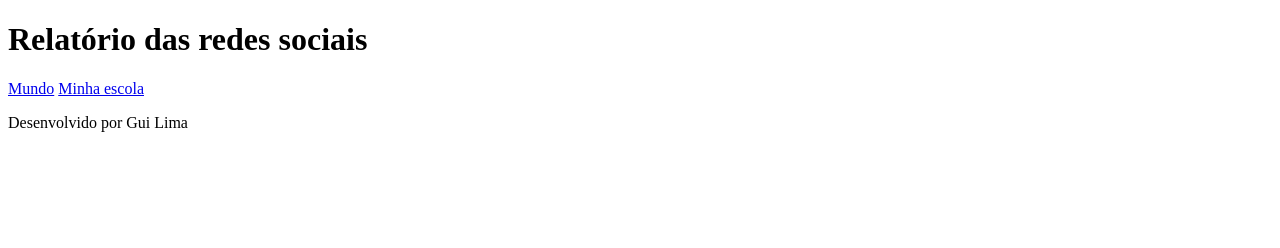
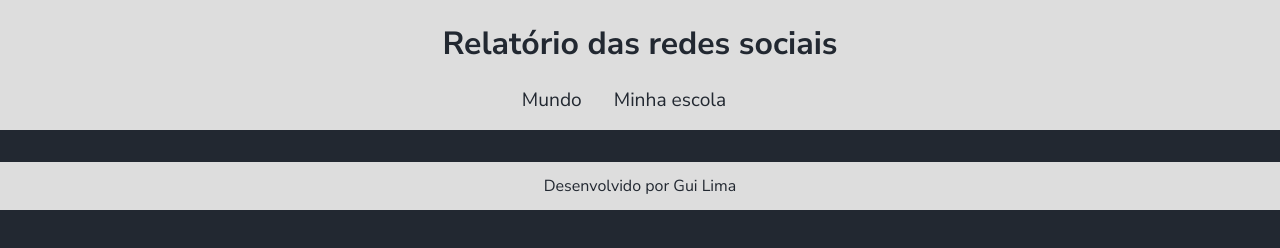
Before and after one commit to eduardaferreir/ci-ncia-de-dados-3tri, a plain HTML site: page index.html in a window 1280 px wide. Drawn offline with Linux system fonts and the light colour scheme; no server answers.

Commit message:
Add files via upload

```diff
--- /dev/null
+++ b/graficos/informacoesGlobais.js
@@ -0,0 +1,9 @@
+const url = 'https://raw.githubusercontent.com/guilhermerails/api/main/dados-globais.json'
+
+async function vizualizarInformacoesGlobais(){
+    const res = await fetch(url)
+    const dados = await res.json()
+    console.log(dados);
+}
+
+vizualizarInformacoesGlobais()
--- a/index.html
+++ b/index.html
@@ -4,6 +4,7 @@
     <meta charset="UTF-8">
     <meta name="viewport" content="width=device-width, initial-scale=1.0">
     <title>Redes Sociais</title>
+    <link rel="stylesheet" href="style.css">
 </head>
 <body>
     <header>
@@ -21,5 +22,6 @@
     <footer>
         <p>Desenvolvido por Gui Lima</p>
     </footer>
+    <script type="module" src="graficos/informacoesGlobais.js"></script>
 </body>
 </html>
--- a/style.css
+++ b/style.css
@@ -6,3 +6,53 @@
     --secondary-color: #F05454;
     --font: "Nunito Sans", sans-serif;
 }
+
+body {
+    background-color: var(--bg-color);
+    color: var(--primary-color);
+    font-family: var(--font);
+    height: 100vh;
+    margin: 0;
+}
+
+header {
+    background-color: var(--primary-color);
+    text-align: center;
+    padding: 1px;
+}
+
+h1 {
+    font-size: 2rem;
+    color: var(--bg-color);
+    font-weight: 700;
+}
+
+nav {
+    display: flex;
+    justify-content: center;
+    font-weight: 400;
+}
+
+nav a {
+    text-decoration: none;
+    color: var(--bg-color);
+    margin: 0 2rem 1rem 0rem;
+    font-size: 1.2rem;
+}
+
+nav a:hover {
+    text-decoration: underline;
+    transform: scale(0.90);
+    transition: transform 0.1s;
+}
+
+footer {
+    display: flex;
+    align-items: center;
+    justify-content: center;
+    background-color: var(--primary-color);
+    color: var(--bg-color);
+    width: 100%;
+    height: 3rem;
+    margin-top: 2rem;
+}
```
